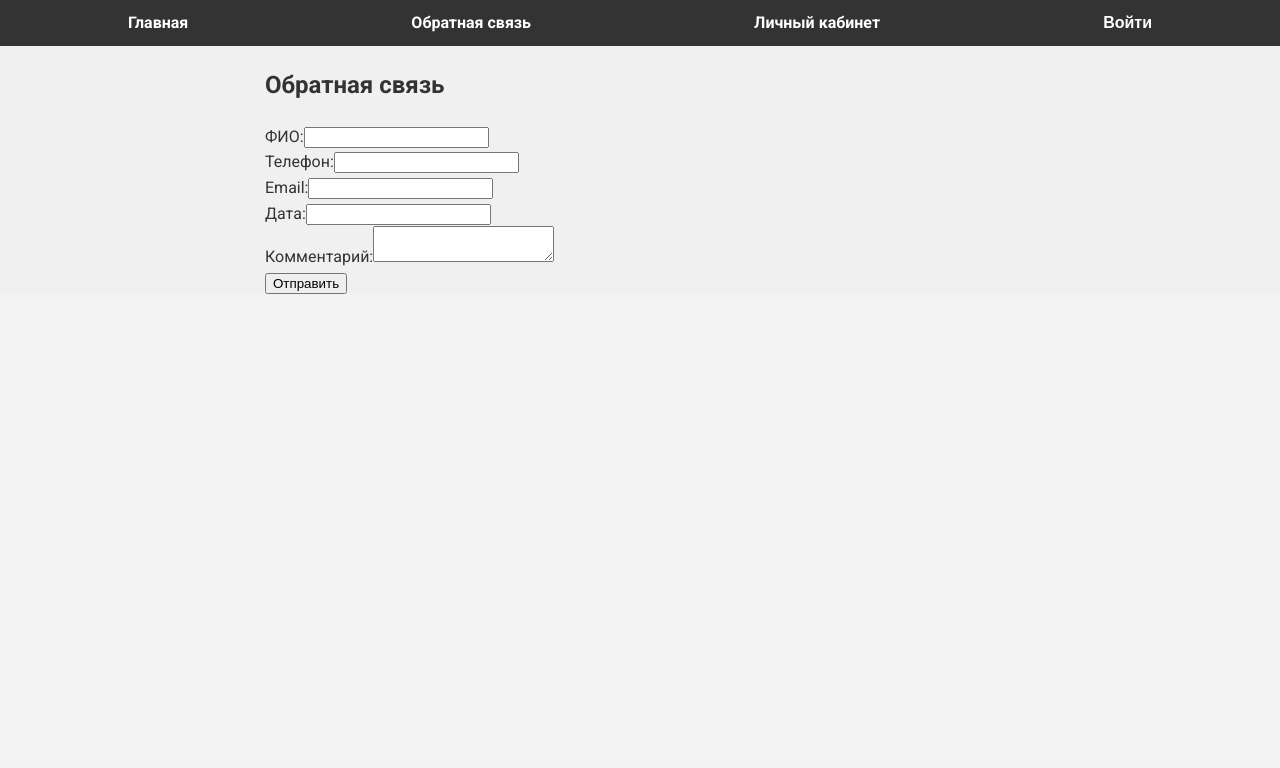
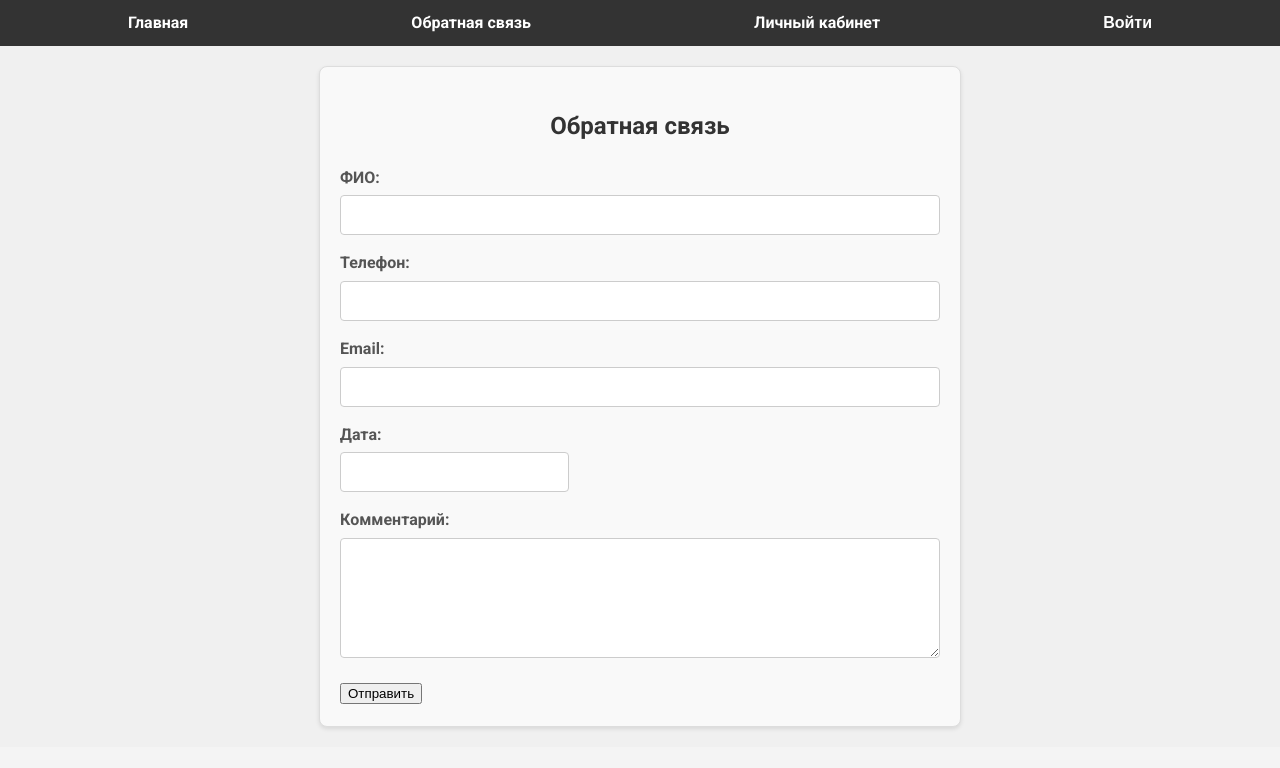
Before and after one commit to BMD63/Fakerapi, a React (Vite) app: page /feedback in a window 1280 px wide. Shown: the top 768 px of the page. Built offline with nearby package versions, Linux system fonts and the light colour scheme.

Commit message:
feedback and modal styled

```diff
--- a/src/components/Feedback.module.scss
+++ b/src/components/Feedback.module.scss
@@ -0,0 +1,155 @@
+.feedbackFormContainer {
+    max-width: 600px;
+    margin: 20px auto;
+    padding: 20px;
+    border: 1px solid #ddd;
+    border-radius: 8px;
+    background-color: #f9f9f9;
+    box-shadow: 0 2px 4px rgba(0, 0, 0, 0.1);
+    overflow: hidden;
+}
+h2 {
+    text-align: center;
+    color: #333;
+    margin-bottom: 20px;
+}
+.formGroup {
+    margin-bottom: 15px;
+}
+label {
+    display: block;
+    margin-bottom: 5px;
+    font-weight: bold;
+    color: #555;
+}
+input[type="text"],
+input[type="email"],
+input[type="tel"],
+textarea {
+    width: 100%;
+    padding: 10px;
+    border: 1px solid #ccc;
+    border-radius: 4px;
+    font-size: 16px;
+    box-sizing: border-box ;
+    color: #333;
+}
+textarea {
+    min-height: 120px;
+    resize: vertical;
+}
+.react-datepicker-wrapper {
+    width: 100%;
+}
+.react-datepicker__input-container {
+    width: 100%;
+    display: block;
+}
+.react-datepicker__input-container input {
+    width: 100%;
+    padding: 10px;
+    border: 1px solid #ccc;
+    border-radius: 4px;
+    font-size: 16px;
+    box-sizing: border-box ;
+    color: #333;
+}
+.errorMessage {
+    color: red;
+    font-size: 14px;
+    margin-top: 5px;
+}
+button [type="submit"] {
+    background-color: #007bff;
+    color: white;
+    padding: 10px 15px;
+    border: none;
+    border-radius: 4px;
+    cursor: pointer;
+    font-size: 16px;
+    width: 100%;
+    transition: background-color 0.3s ease;
+    &:hover {
+        background-color: #0069d9;
+    }
+    &:focus {
+        outline: none;
+        box-shadow: 0 0 0 3px rgba(0, 123, 255, 0.5);
+    }
+    &:disabled {
+        background-color: #ccc;
+        cursor: not-allowed;
+    }
+}
+.modalOverlay {
+    position: fixed;
+    top: 0;
+    left: 0;
+    width: 100%;
+    height: 100%;
+    background-color: rgba(0, 0, 0, 0.5);
+    display: flex;
+    justify-content: center;
+    align-items: center;
+    z-index: 1000;
+}
+.modalContent {
+    background-color: white;
+    padding: 20px;
+    border-radius: 8px;
+    box-shadow: 0 2px 4px rgba(0, 0, 0, 0.1);
+    max-width: 500px;
+    width: 100%;
+    position: relative;
+    min-width: 300px;
+    & h2 {
+        margin-bottom: 10px;
+        margin-top: 5px;
+        text-align: center;
+        font-size: 24px;
+        color: #333;
+    }
+    & p {
+        text-align: center;
+        font-size: 16px;
+        color: #555;
+        margin-bottom: 10px;
+    }
+    & button[type="button"] {
+        background-color: #28a745;
+        color: white;
+        padding: 10px 15px;
+        border: none;
+        border-radius: 4px;
+        cursor: pointer;
+        font-size: 16px;
+        width: 100%;
+        transition: background-color 0.3s ease;
+        &:hover {
+            background-color: #1e7e34;
+        }
+        &:focus {
+            outline: none;
+            box-shadow: 0 0 0 3px rgba(0, 123, 255, 0.5);
+        }
+    }
+}
+.closeButton {
+    position: absolute;
+    top: 10px;
+    right: 10px;
+    background: none;
+    border: none;
+    font-size: 20px;
+    cursor: pointer;
+    color: #333;
+    font-size: 1.2rem;
+    opacity: 0.7;
+    transition: opacity 0.3s;
+    &:hover {
+        opacity: 1;
+    }
+    &:focus {
+        outline: none;
+    }
+}
--- a/src/components/Feedback.tsx
+++ b/src/components/Feedback.tsx
@@ -179,7 +179,7 @@ const Feedback : React.FC<FeedbackFormProps> = () => {
             {isModalOpen && formDataForModal && (
         <div className={styles.modalOverlay}>
           <div className={styles.modalContent}>
-            <h2>Данные обратной связи</h2>
+            <h2>Вы отправили следующие данные</h2>
             <p>ФИО: {formDataForModal.fio}</p>
             <p>Телефон: {formDataForModal.phone}</p>
             <p>Почта: {formDataForModal.email}</p>
```
